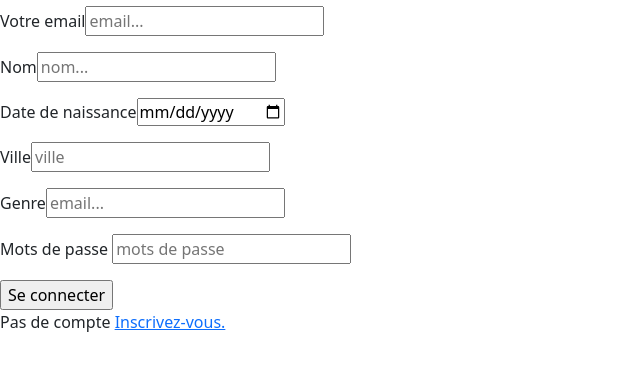
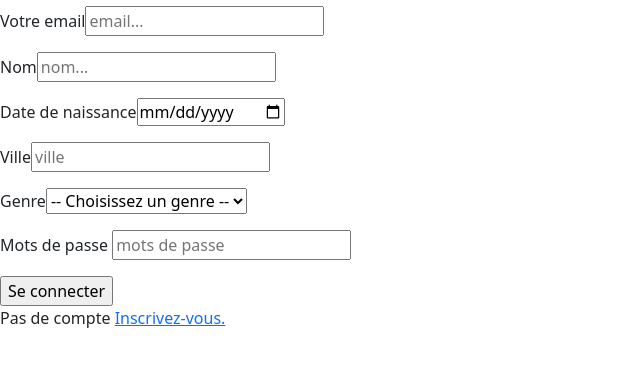
Before and after one commit to Andrianina-Mariah/projet_final-S2, a PHP site: page /pages/inscription.php in a window 1280 px wide. Shown: the part 50-421 px from the top of the page, without its empty margins (0-640 px from the left). Run offline with PHP 8.4, Linux system fonts and the light colour scheme.

Commit message:
Version1 2/4

```diff
--- a/bdd.sql
+++ b/bdd.sql
@@ -3,7 +3,7 @@ CREATE TABLE emprunt_membre (
     id_membre INT NOT NULL AUTO_INCREMENT,
     nom VARCHAR(140) NOT NULL,
     date_de_naissance DATE NOT NULL,
-    genre ENUM('M', 'F') NOT NULL,
+    genre  VARCHAR(10)  NOT NULL,
     email VARCHAR(200) NOT NULL,
     ville VARCHAR(200) NOT NULL,
     mdp VARCHAR(200) NOT NULL,
--- a/pages/inscription.php
+++ b/pages/inscription.php
@@ -13,12 +13,17 @@
     </header>
     <section>
         <article>
-            <form action="../inc/traitement_login.php" method="POST">
+            <form action="../inc/traitement-inscription.php" method="POST">
                 <p>Votre email<input type="email" name="email" placeholder="email..."/></p>
                 <p>Nom<input type="text" name="name" placeholder="nom..."/></p>
                 <p>Date de naissance<input type="date" name="dtn" placeholder="date de naissance..."/></p>
                 <p>Ville<input type="text" name="ville" placeholder="ville"/></p>
-                <p>Genre<input type="email" name="email" placeholder="email..."/></p>
+                <p>Genre<select name="genre">
+                    <option value="">-- Choisissez un genre --</option>
+                    <option value="homme">Homme</option>
+                    <option value="femme">Femme</option>
+                    <option value="autre">Autre</option>
+                </select></p>
                 <p>Mots de passe <input type="password" name="mdp" placeholder="mots de passe"/></p>
                 <input type="submit" value="Se connecter" />
                 <p>Pas de compte <a href="inscription.php">Inscrivez-vous.</a></p>
```
Also changed, not shown: inc/traitement-inscription.php (added, +19 -0 lines).
